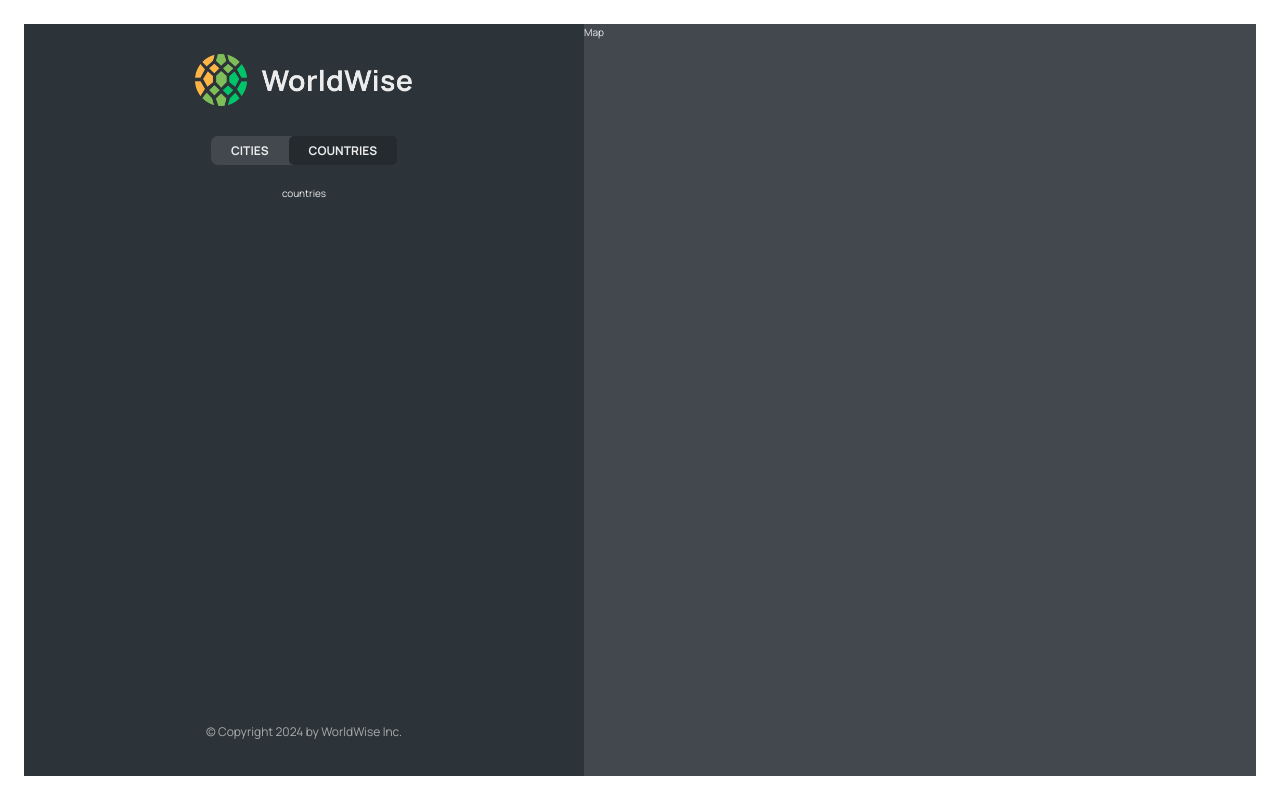
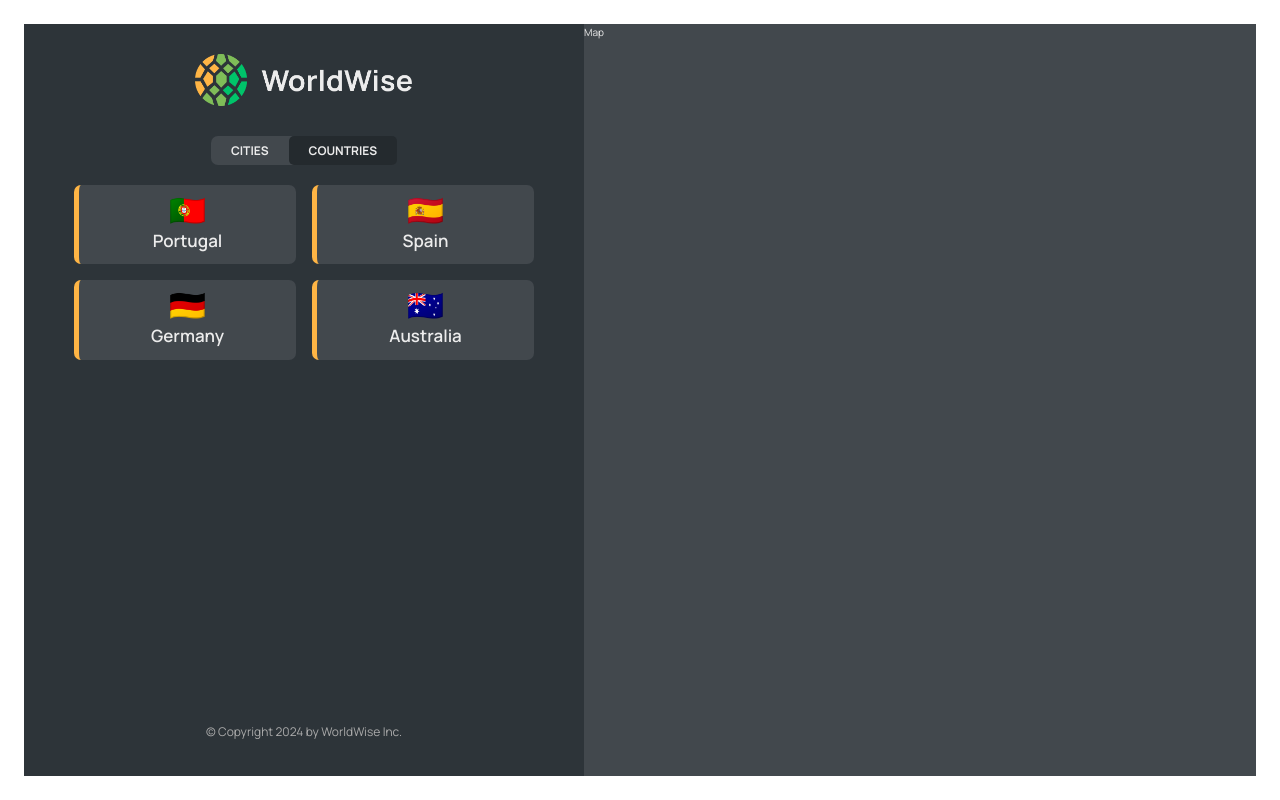
Before and after one commit to lemonteaau/World-Wise, a React (Vite) app: page /app/countries in a window 1280 px wide. Built offline with nearby package versions, Linux system fonts and the light colour scheme; data requests are answered from the project's data file.

Commit message:
Add CountryList component

```diff
--- a/data/cities.json
+++ b/data/cities.json
@@ -35,6 +35,30 @@
         "lng": 13.376933665713324
       },
       "id": 98443197
+    },
+    {
+      "cityName": "Melbourne",
+      "country": "Australia",
+      "emoji": "🇦🇺",
+      "date": "2027-10-31T15:59:59.138Z",
+      "notes": "My favorite city so far!",
+      "position": {
+        "lat": 38.727881642324164,
+        "lng": -9.140900099907554
+      },
+      "id": 456345345
+    },
+    {
+      "cityName": "Adelaide",
+      "country": "Australia",
+      "emoji": "🇦🇺",
+      "date": "2027-07-15T08:22:53.976Z",
+      "notes": "",
+      "position": {
+        "lat": 40.46635901755316,
+        "lng": -3.7133789062500004
+      },
+      "id": 765422356
     }
   ]
 }
--- a/src/App.jsx
+++ b/src/App.jsx
@@ -1,4 +1,6 @@
+import { useEffect, useState } from "react";
 import { BrowserRouter, Routes, Route } from "react-router-dom";
+
 import Product from "./pages/Product";
 import Pricing from "./pages/Pricing";
 import Homepage from "./pages/Homepage";
@@ -6,7 +8,7 @@ import Login from "./pages/Login";
 import AppLayout from "./pages/AppLayout";
 import PageNotFound from "./pages/PageNotFound";
 import CityList from "./components/CityList";
-import { useEffect, useState } from "react";
+import CountryList from "./components/CountryList";
 
 const BASE_URL = "http://localhost:8000";
 
@@ -46,7 +48,7 @@ function App() {
             path="cities"
             element={<CityList cities={cities} isLoading={isLoading} />}
           />
-          <Route path="countries" element={<p>countries</p>} />
+          <Route path="countries" element={<CountryList cities={cities} />} />
           <Route path="form" element={<p>Form</p>} />
         </Route>
         <Route path="*" element={<PageNotFound />} />
--- /dev/null
+++ b/src/components/CountryList.jsx
@@ -0,0 +1,38 @@
+import styles from "./CountryList.module.css";
+
+import Spinner from "./Spinner";
+import CountryItem from "./CountryItem";
+import Message from "./Message";
+
+function CountryList({ cities, isLoading }) {
+  if (isLoading) return <Spinner />;
+
+  if (!cities.length) {
+    return (
+      <Message message="Add your first city by clicking on a city on the map" />
+    );
+  }
+
+  const countries = cities.reduce((countriesArr, currCity) => {
+    if (
+      !countriesArr
+        .map((countryIncluded) => countryIncluded.country)
+        .includes(currCity.country)
+    ) {
+      return [
+        ...countriesArr,
+        { country: currCity.country, emoji: currCity.emoji },
+      ];
+    } else return countriesArr;
+  }, []);
+
+  return (
+    <ul className={styles.countryList}>
+      {countries.map((country) => (
+        <CountryItem country={country} key={country.id} />
+      ))}
+    </ul>
+  );
+}
+
+export default CountryList;
```
